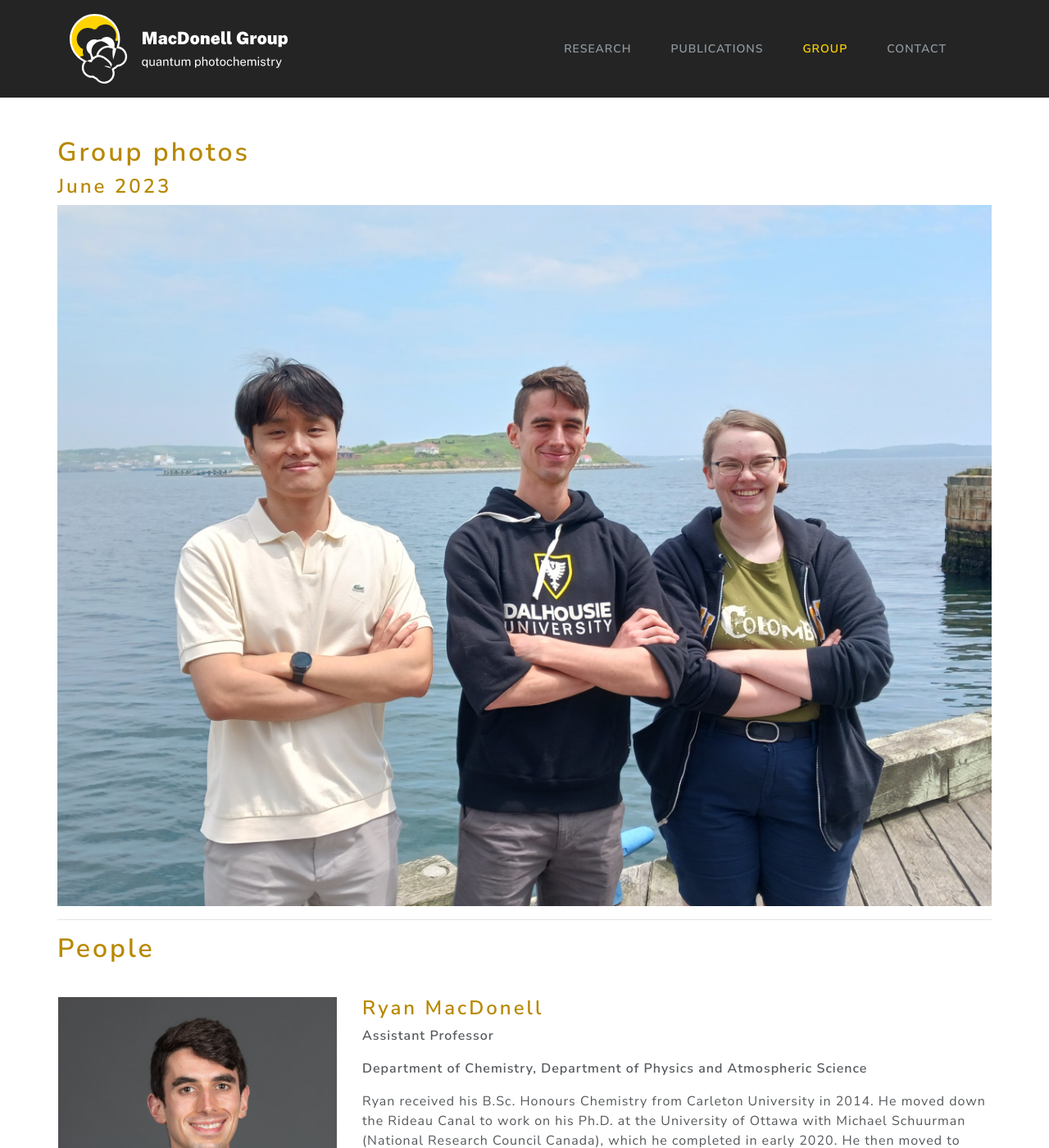
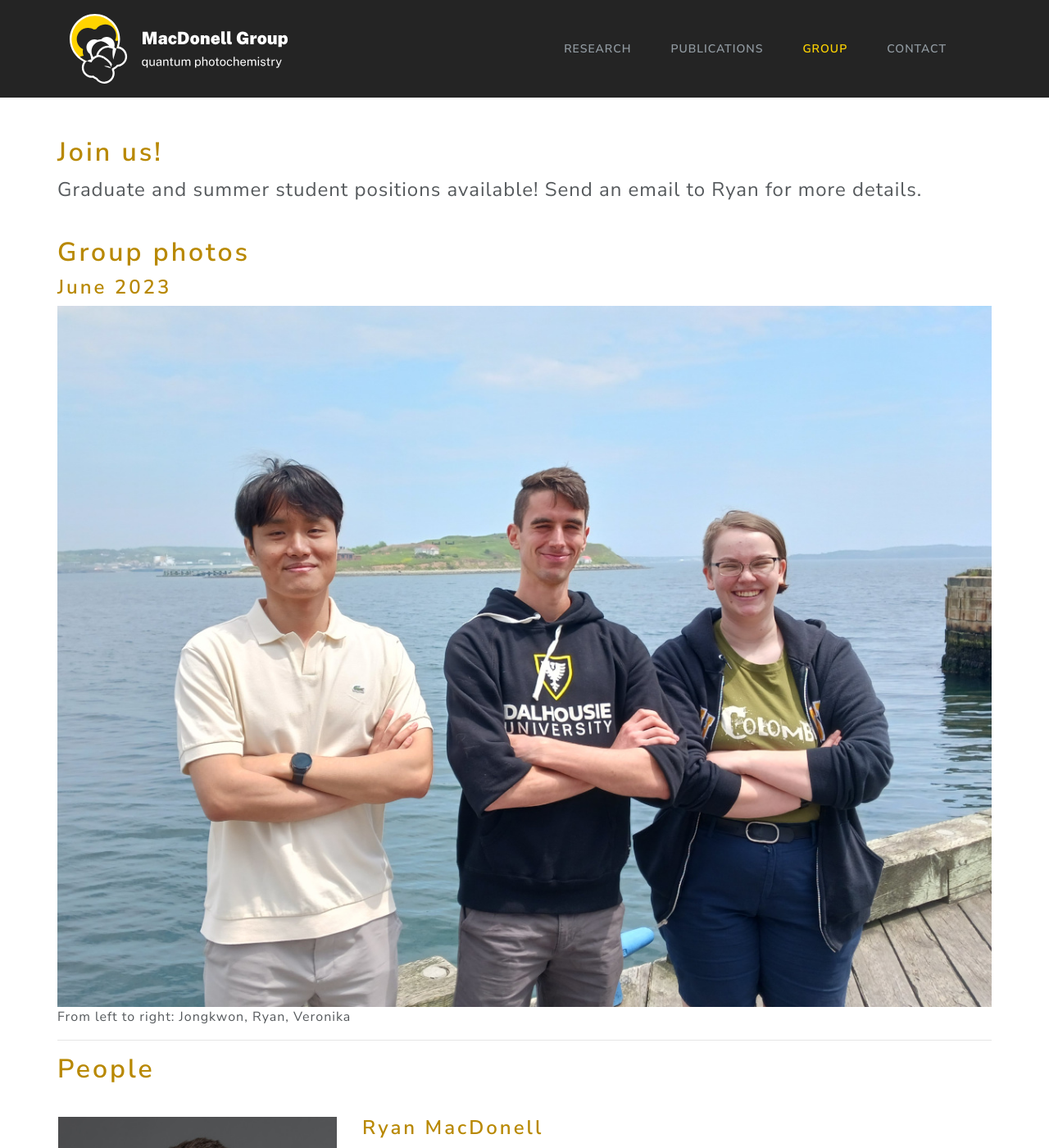
Before and after one commit to macdonell-group/macdonell-group.github.io, a Jekyll site: the page built from group.md, in a window 1280 px wide and 1400 px high. Shown: the whole window at 82% size. Built offline with Jekyll 4.4.1, drawn with Linux system fonts in a browser that asks for light colours.

Commit message:
Updated publications and group member photos.

```diff
--- a/group.md
+++ b/group.md
@@ -3,11 +3,16 @@
 title: Group
 ---
 
+# Join us!
+<font size=5>
+Graduate and summer student positions available! Send an email to Ryan for more details.
+</font><br/>
 
 # Group photos
 ### June 2023
 
 ![Jongkwon Ha, Ryan MacDonell, and Veronika Keras at the Halifax Waterfront](/images/groupphoto_june2023.jpg)
+From left to right: Jongkwon, Ryan, Veronika
 
 ---
 
@@ -48,7 +53,7 @@
   </tr>
   <tr>
     <td>
-      <img src="/images/nophoto_profile.png" alt="Photo placeholder" />
+      <img src="/images/ha_profile.jpg" alt="Photo of Jongkwon Ha" />
     </td>
     <td style="padding-left: 30px">
       <h3>Jongkwon Ha</h3>
@@ -73,7 +78,7 @@
   </tr>
   <tr>
     <td>
-      <img src="/images/nophoto_profile.png" alt="Photo placeholder" />
+      <img src="/images/near_profile.jpg" alt="Photo of Katlyn Near" />
     </td>
     <td style="padding-left: 30px">
       <h3>Katlyn Near</h3>
```
Also changed, not shown: _posts/2023-09-01-Jongkwon-NRF-Fellow.md (added, +7 -0 lines), publications.md (+3 -2 lines), images/ha_profile.jpg (added), images/near_profile.jpg (added).
